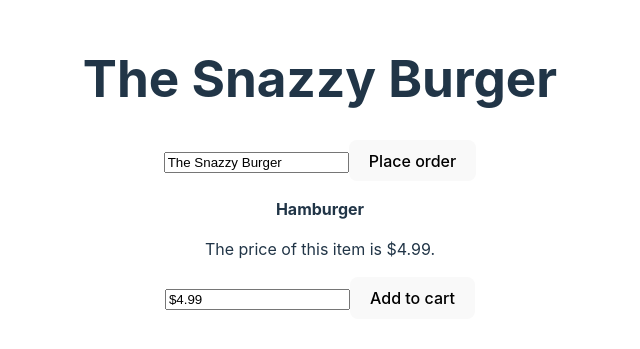
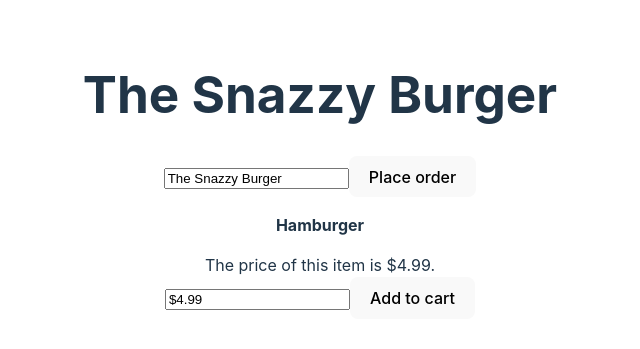
Before and after one commit to lukeharby/vue-js-3-composition-api, a Vue app: page / in a window 1280 px wide. Shown: the part 225-574 px from the top of the page, without its empty margins (320-960 px from the left). Built offline with nearby package versions, Linux system fonts and the light colour scheme.

Commit message:
Add watcher

```diff
--- a/src/App.vue
+++ b/src/App.vue
@@ -6,7 +6,7 @@
 </template>
 
 <script>
-import { ref, reactive } from 'vue';
+import { ref, reactive, watch } from 'vue';
 import YummyMeal from './components/YummyMeal.vue';
 
   export default {
@@ -16,6 +16,9 @@ import YummyMeal from './components/YummyMeal.vue';
       const meal = reactive({ name: "Hamburger", price: 4.99 })
       const placeOrder = () => console.log('Your order has been placed!');
       const addItemToCart = (item) => console.log(`One ${item} added to cart`);
+      watch(name, (newName, oldName) => console.log(newName, oldName), {
+        immediate: true
+      });
       return { name, meal, placeOrder, addItemToCart };
     }
   }
--- a/src/components/YummyMeal.vue
+++ b/src/components/YummyMeal.vue
@@ -1,11 +1,10 @@
 <template>
     <p>
         <strong>{{ name }}</strong>
-        <p>{{ pricePrettySentence }}</p>
-        <input type="text" v-model="pricePretty">
-        <button @click="addToCart">Add to cart</button>
     </p>
-
+    <div>{{ pricePrettySentence }}</div>
+    <input type="text" v-model="pricePretty">
+    <button @click="addToCart">Add to cart</button>
 </template>
 
 <script>
```
